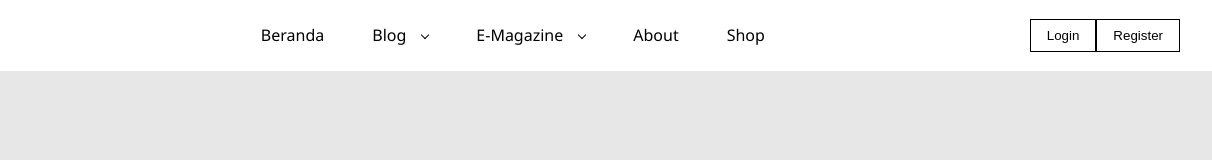
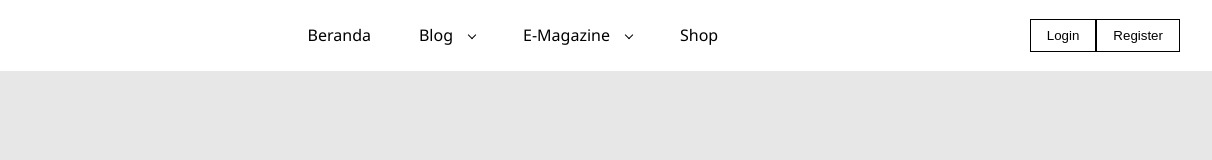
Before and after one commit to Dstrct-3/FrontEnd-Manyu, a plain HTML site: page FrontEnd/index.html in a window 1280 px wide. Shown: the full height of the page, 68-1280 px from the left. Drawn offline with Linux system fonts and the light colour scheme.

Commit message:
index.html
UPDATE 10.08.2024

```diff
--- a/FrontEnd/index.html
+++ b/FrontEnd/index.html
@@ -44,8 +44,9 @@
                         <li class="navbar-item">21st - Boneka Wayang</li>
                     </ul>
                 </li>
-                <li class="navbar-item">About</li>
-                <li class="navbar-item">Shop</li>
+                <a href="https://www.tokopedia.com/ahlan12store">
+                    <li class="navbar-item">Shop</li>
+                </a>
             </ul>
             <div class="navbar-action">
                 <button>Login</button>
```
